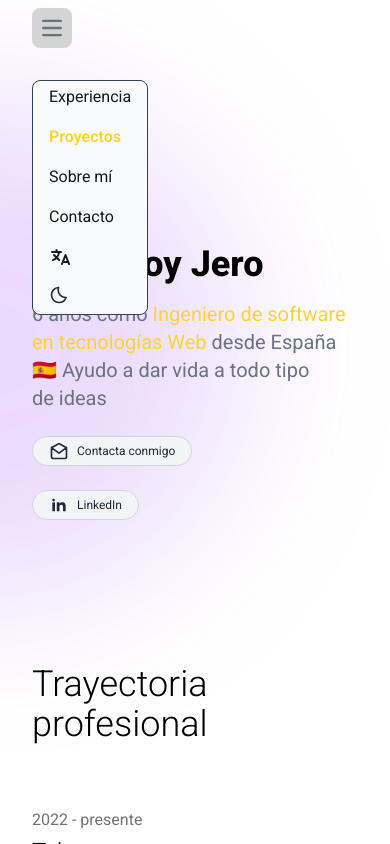
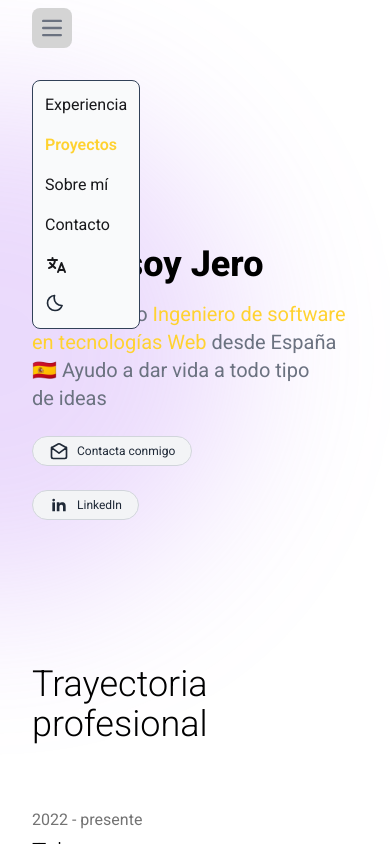
Before and after one commit to hitses/portfolio-react, a React (Vite) app: page / in a window 390 px wide. Both pictures are taken after a click on the button "Open main menu". Shown: the top 844 px of the page. Built offline with nearby package versions, Linux system fonts and the light colour scheme.

Commit message:
feat: ajustar el espaciado del menú desplegable para mejorar la presentación

```diff
--- a/src/views/Header.tsx
+++ b/src/views/Header.tsx
@@ -164,7 +164,7 @@ const Navbar: React.FC = () => {
           id='navbar-hamburger'
           className={`${
             isMenuOpen ? 'block' : 'hidden'
-          } w-fit fixed top-20 left-8 bg-gray-50 dark:bg-gray-900 text-zinc-900 dark:text-stone-100 border border-b-1 border-slate-700 rounded-lg px-4 py-0.5 pt-1`}
+          } w-fit fixed top-20 left-8 bg-gray-50 dark:bg-gray-900 text-zinc-900 dark:text-stone-100 border border-b-1 border-slate-700 rounded-lg p-3 pb-2`}
         >
           {navElements.map(element => (
             <React.Fragment key={element.label}>
```
